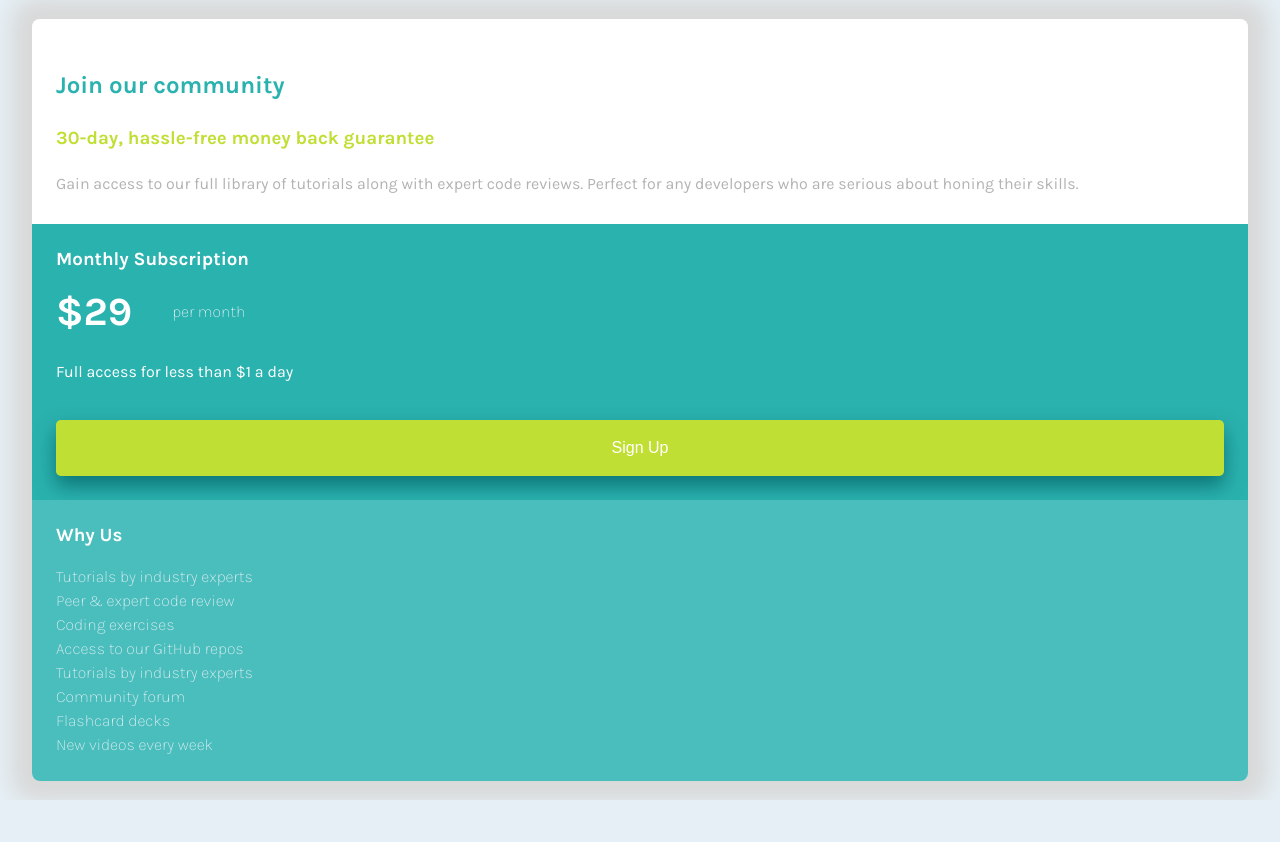
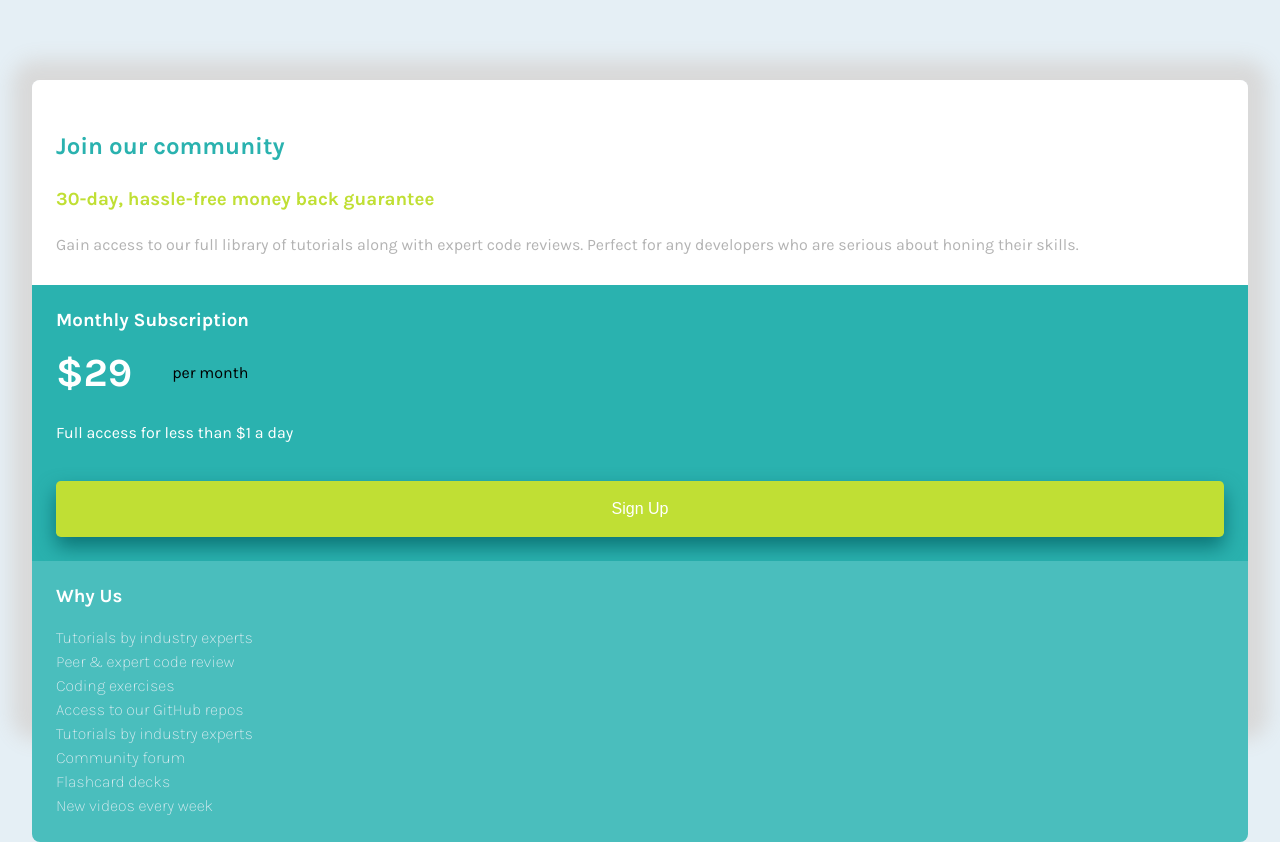
Before and after one commit to Peteonthebeat/Single-Price-Grid-Component, a plain HTML site: page index.html in a window 1280 px wide. Before the commit the page ends 800 px from the top, so only its background shows below. Drawn offline with Linux system fonts and the light colour scheme.

Commit message:
Update styles.css

```diff
--- a/styles.css
+++ b/styles.css
@@ -22,6 +22,7 @@ body {
 /* Container and Stuff */
 .container {
   width: 100%;
+  height: 80vh;
   display: grid;
   grid-template-areas: "area-one" "area-two" "area-three";
   box-shadow: 0 0 20px 20px #d9d9d9;
@@ -92,7 +93,7 @@ span {
   color: white;
 }
 
-strike {
+s {
   font-weight: 100;
   color: hsl(204deg, 43%, 93%);
   line-height: 1.5rem;
```
